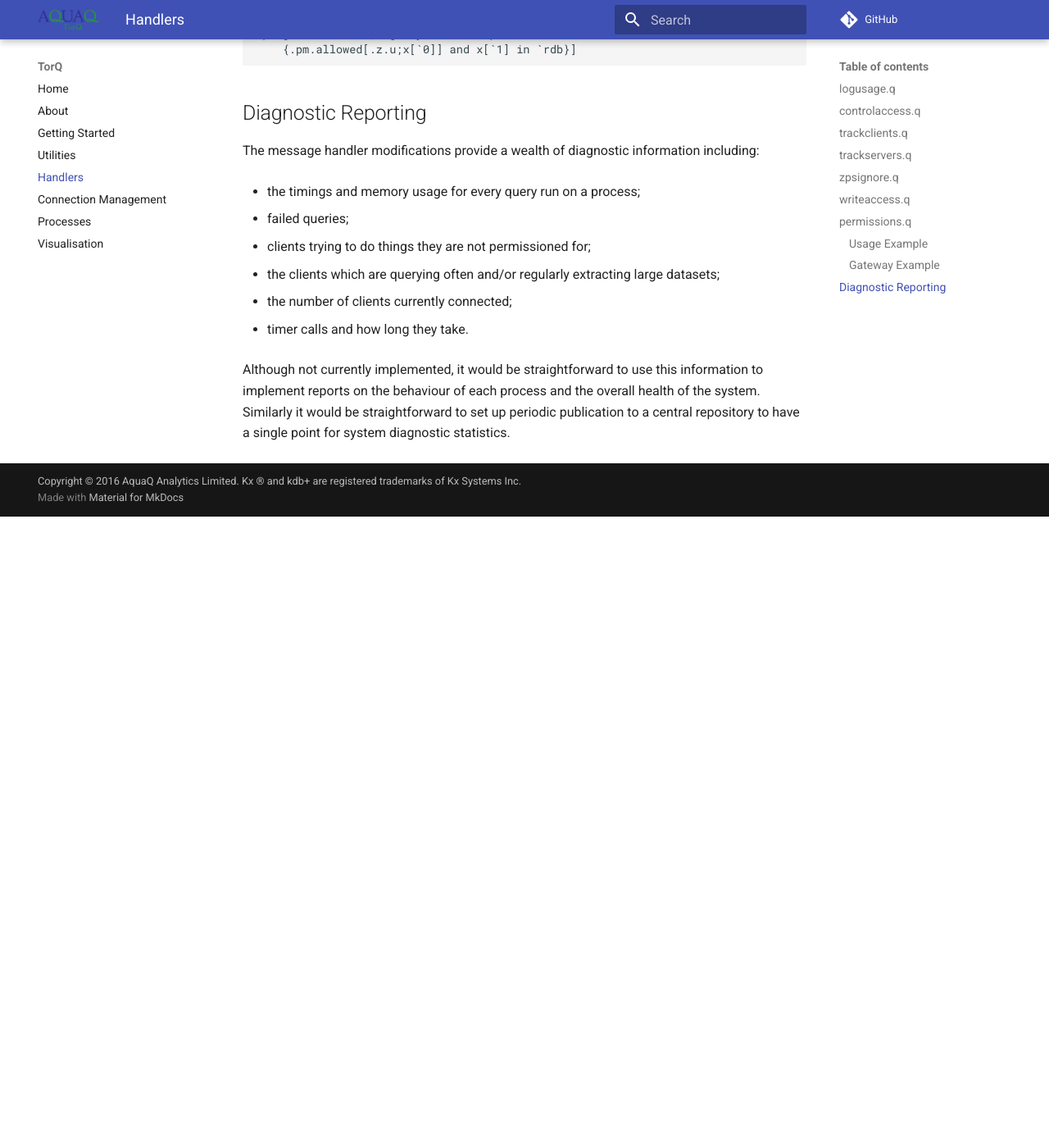
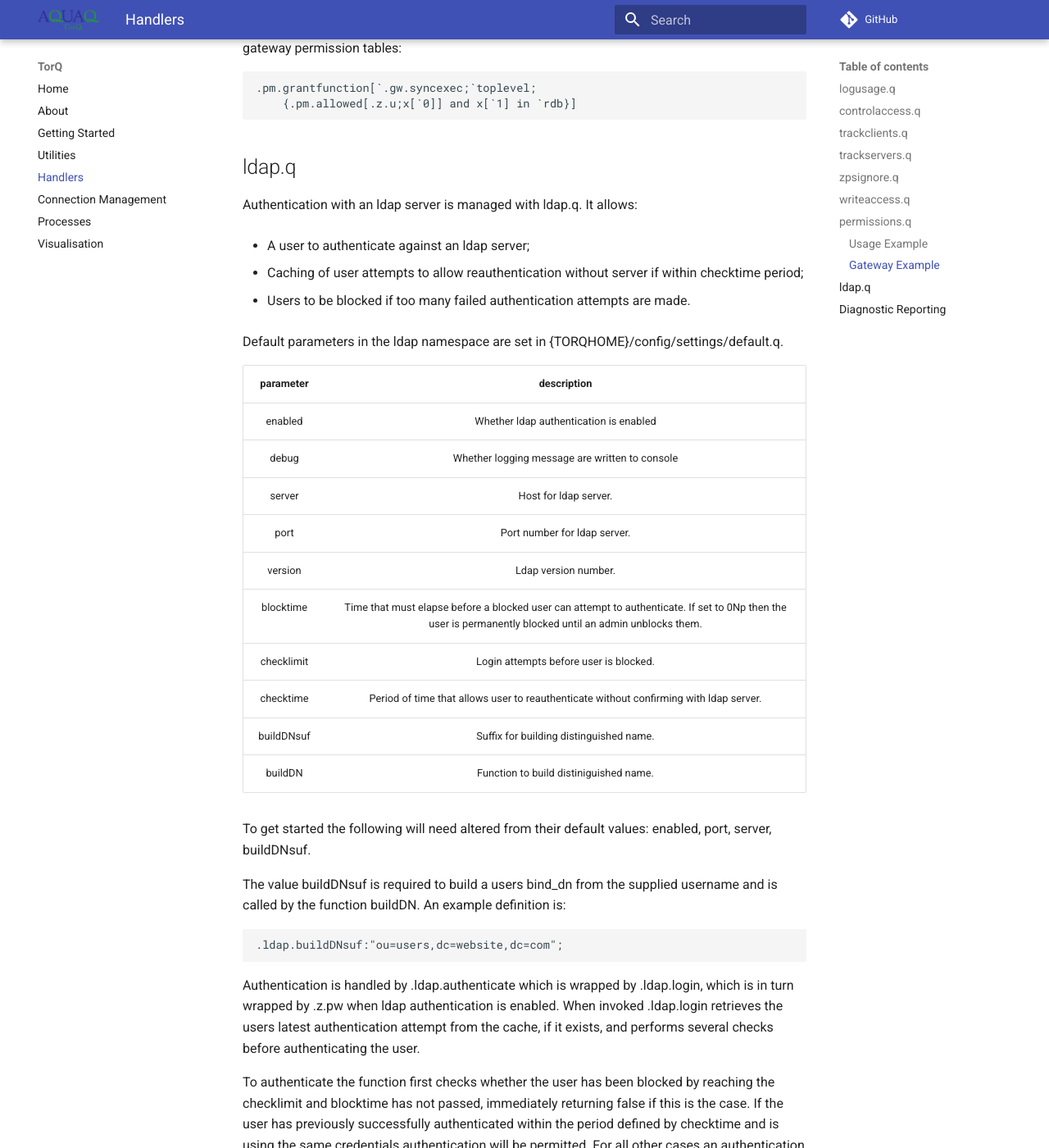
Before and after one commit to DataIntellectTech/TorQ, an MkDocs documentation site: the page built from docs/handlers.md, in a window 1280 px wide and 1400 px high, scrolled down 9426 px. Shown: the whole window at 82% size. Built offline with MkDocs 1.6.1 and Material for MkDocs 9.7.7, drawn with Linux system fonts in a browser that asks for light colours; comment, search, counter and statistics services are not loaded; old or Windows-style settings are respelled for this version of MkDocs; before the commit the page ends 10056 px from its top, so only the background shows below that; some of the changed text lies outside the part shown.

Commit message:
Initial write up of ldap code

```diff
--- a/docs/handlers.md
+++ b/docs/handlers.md
@@ -28,6 +28,7 @@ off by setting .proc.loadhandlers to 0b in the configuration file.
 | trackservers.q  |  .servers  |  Y   | Discover and track server processes including name, type and attribute information. This also contains the core of the code which can be used in conjunction with the discovery service. |                pc, timer                 |
 |   zpsignore.q   | .zpsignore |  N   | Override async message handler based on certain message patterns |                    ps                    |
 |  writeaccess.q  | .readonly  |  N   | Restrict client write access to prevent any modification to data in place. Also disables all HTTP access. |            pg, ps, ws, ph, pp            |
+|     ldap.q      |   .ldap    |  N   | Restrict client access to process using ldap authentication. | pw |
 
 
 
@@ -427,6 +428,54 @@ current user as listed on the gateway permission tables:
         {.pm.allowed[.z.u;x[`0]] and x[`1] in `rdb}]
 
 
+<a name="ldap"></a>
+
+ldap.q
+------
+
+Authentication with an ldap server is managed with ldap.q. It allows:
+
+- A user to authenticate against an ldap server;
+
+- Caching of user attempts to allow reauthentication without server if within checktime period;
+
+- Users to be blocked if too many failed authentication attempts are made.
+
+Default parameters in the ldap namespace are set in {TORQHOME}/config/settings/default.q.
+
+|      parameter     |     description     |
+| :----------------: | :-----------------: |
+|      enabled       |  Whether ldap authentication is enabled  |
+|       debug        |  Whether logging message are written to console  |
+|       server       |  Host for ldap server.   |
+|        port        |  Port number for ldap server.  |
+|      version       |  Ldap version number.    |
+|     blocktime      |  Time that must elapse before a blocked user can attempt to authenticate. If set to 0Np then the user is permanently blocked until an admin unblocks them. |
+|     checklimit     |  Login attempts before user is blocked.  |
+|     checktime      |  Period of time that allows user to reauthenticate without confirming with ldap server. |
+|     buildDNsuf     |  Suffix for building distinguished name. |
+|      buildDN       |  Function to build distiniguished name.  |
+
+To get started the following will need altered from their default values: enabled, port, server, buildDNsuf.
+
+The value buildDNsuf is required to build a users bind_dn from the supplied username and is called by the function buildDN. An example definition is:
+
+    .ldap.buildDNsuf:"ou=users,dc=website,dc=com";
+
+Authentication is handled by .ldap.authenticate which is wrapped by .ldap.login, which is in turn wrapped by .z.pw when ldap authentication is enabled. When invoked .ldap.login retrieves the users latest authentication attempt from the cache, if it exists, and performs several checks before authenticating the user.
+
+To authenticate the function first checks whether the user has been blocked by reaching the checklimit and blocktime has not passed, immediately returning false if this is the case. If the user has previously successfully authenticated within the period defined by checktime and is using the same credentials authentication will be permitted. For all other cases an authentication attempt will be made against the ldap server.
+
+Example authentication attempt:
+
+    .ldap.login[`user;pass]
+    0b
+
+To manually unblock a user the function .ldap.unblock must be passed their userame as a symbol. The function checks the cache to see whether a user is blocked and will reset the blocked status if necessary. An example usage of this function is:
+
+    .ldap.unblock[`user]
+
+
 <a name="dia"></a>
 
 Diagnostic Reporting
```
